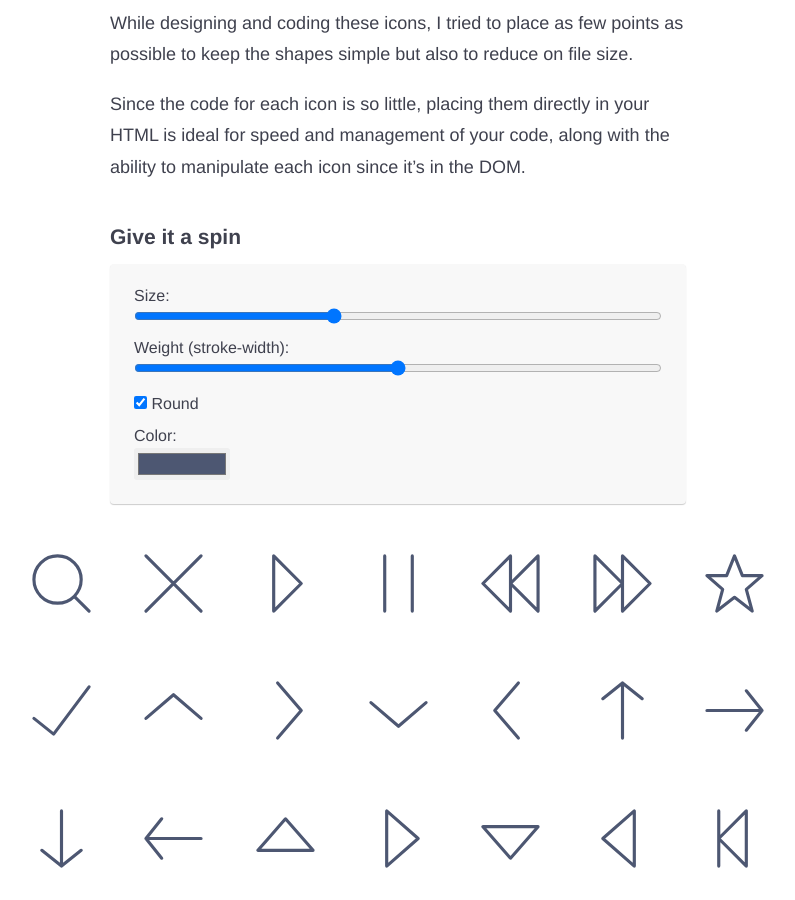
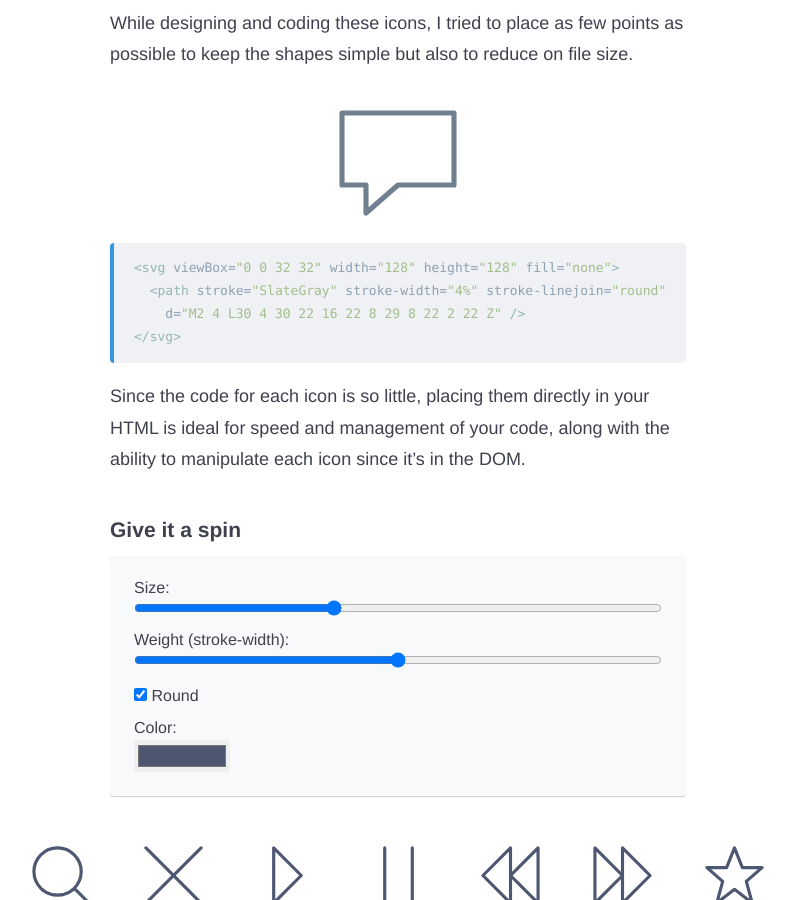
Before and after one commit to danklammer/danklammer.github.io, a Jekyll site: the page built from work/_posts/2016-06-01-bytesize.md, in a window 1280 px wide and 900 px high, scrolled down 887 px. Shown: the whole window, without its empty margins (242-1037 px from the left). Built offline with Jekyll 4.4.1, drawn with Linux system fonts in a browser that asks for light colours; some of the changed text lies outside the part shown.

Commit message:
Show example icon

```diff
--- a/work/_posts/2016-06-01-bytesize.md
+++ b/work/_posts/2016-06-01-bytesize.md
@@ -15,6 +15,22 @@ permalink:      /bytesize-icons/
 All 75+ icons measure in at 9KB minified (2KB in SVGZ). Each icon is hand-coded along a 32x32 grid and uses stroke to allow for maximum style flexibility. Since these icons are using strictly `stroke`, you can adjust the weight (stroke-width), color, size, and if you want the bevel to be round or square. Pretty rad, huh.
 
 While designing and coding these icons, I tried to place as few points as possible to keep the shapes simple but also to reduce on file size.
+
+<div class="align-center p2">
+    <svg viewBox="0 0 32 32" width="128" height="128" fill="none">
+      <path stroke="SlateGray" stroke-width="4%" stroke-linejoin="round"
+        d="M2 4 L30 4 30 22 16 22 8 29 8 22 2 22 Z" />
+    </svg>
+</div>
+
+
+{% highlight html %}
+<svg viewBox="0 0 32 32" width="128" height="128" fill="none">
+  <path stroke="SlateGray" stroke-width="4%" stroke-linejoin="round"
+    d="M2 4 L30 4 30 22 16 22 8 29 8 22 2 22 Z" />
+</svg>
+{% endhighlight %}
+
 
 Since the code for each icon is so little, placing them directly in your HTML is ideal for speed and management of your code, along with the ability to manipulate each icon since it's in the DOM.
 
@@ -84,7 +100,7 @@ Since the code for each icon is so little, placing them directly in your HTML is
 
     </script>
 
-    <form class="icon-controller center-block align-left font-size-5 line-height-none box-shadow-light p4 br3" style="background: #f8f8f8;">
+    <form class="icon-controller center-block align-left font-size-5 line-height-none box-shadow-light p4 br3" style="background: #f8f9fb;">
 
         Size:
         <input type="range" min="2" max="6" step="0.01" value="3.5" oninput="changeSize(this.value)" onchange="changeSize(this.value)" class="mt1 mb3">
@@ -435,3 +451,10 @@ Since the code for each icon is so little, placing them directly in your HTML is
     </div>
 
 </div>
+
+
+<div class="py4 align-center">
+    <a href="https://github.com/danklammer/bytesize-icons" class="btn dim underline-none text-shadow-light box-shadow-light px3 py2 br6 pressable">
+        Checkout the project on GitHub
+    </a>
+</div>
```
